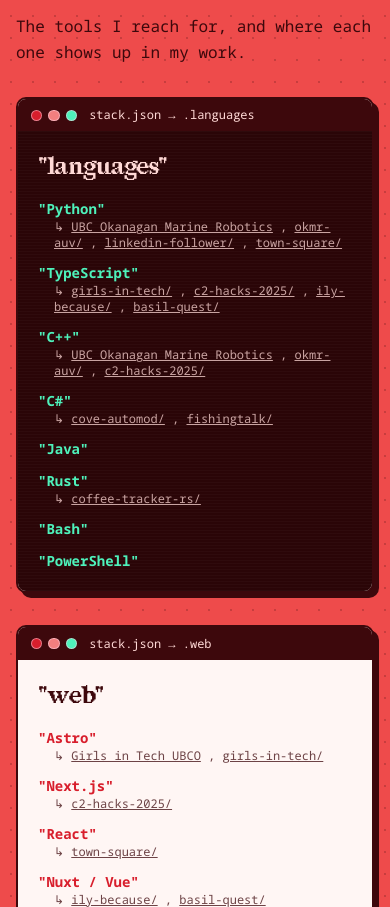
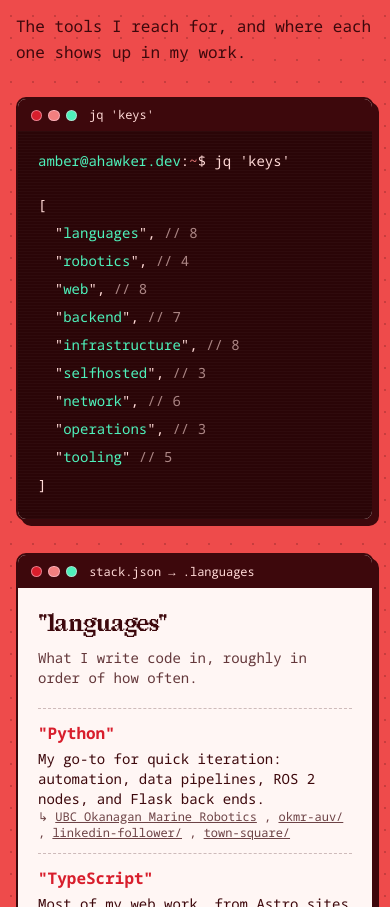
Before and after one commit to amberhawker/ahawker.dev, an Astro site: page /stack in a window 390 px wide. Shown: the part 193-1100 px from the top of the page. Built offline with nearby package versions, Linux system fonts and the light colour scheme; Astro itself is replaced by a stand-in of ours; code samples lack their colours.

Commit message:
move shii around

```diff
--- a/src/components/Terminal.astro
+++ b/src/components/Terminal.astro
@@ -52,7 +52,7 @@ const payload = JSON.stringify({ profile, experience, education, stack, links, s
         profile: { name: string; pronouns: string; roles: string[]; base: string; tagline: string; about: string[]; focus: string[] };
         experience: { id: string; title: string; org: string; summary: string; stack: string[] }[];
         education: { program: string; school: string };
-        stack: { group: string; items: string[] }[];
+        stack: { group: string; items: { name: string }[] }[];
         links: { id: string; label: string; value: string; href: string }[];
         sections: { id: string; file: string; command: string }[];
         projects: Project[];
@@ -110,7 +110,7 @@ const payload = JSON.stringify({ profile, experience, education, stack, links, s
             stack: () =>
                 '{\n' +
                 data.stack
-                    .map((g) => `  ${rose('"' + esc(g.group) + '"')}: [${g.items.map((i) => mint('"' + esc(i) + '"')).join(', ')}]`)
+                    .map((g) => `  ${rose('"' + esc(g.group) + '"')}: [${g.items.map((i) => mint('"' + esc(i.name) + '"')).join(', ')}]`)
                     .join(',\n') +
                 '\n}',
             contact: () =>
--- /dev/null
+++ b/src/content/projects/proxmox-homelab.md
@@ -0,0 +1,29 @@
+---
+title: "Proxmox Homelab"
+year: 2026
+role: "Personal infrastructure"
+shortDescription: "A home server I built from parts and have upgraded over the years. It runs Proxmox VE and hosts my media, photos, websites, and side projects."
+highlights:
+  - "Built from parts and upgraded piece by piece over several years"
+  - "Proxmox VE with ZFS storage, running VMs and LXC containers"
+  - "Caddy reverse proxy in front of the services, with remote access over Tailscale"
+  - "Hosts Jellyfin, Immich, a Bluesky PDS, websites, and personal projects"
+  - "Scheduled backups"
+tags: ["Proxmox VE", "ZFS", "Linux", "Docker", "Caddy", "Tailscale", "Jellyfin", "Immich", "Bluesky PDS"]
+featured: false
+---
+
+My homelab started as a donated computer. I've worked on it for years, upgrading one component at a time as needs changed and budget allowed, so it has grown alongside my interest in infrastructure.
+
+It runs Proxmox VE as the hypervisor, with ZFS handling storage. Services live in their own VMs and LXC containers, which keeps them isolated and lets me snapshot, roll back, or rebuild any one of them without touching the rest.
+
+Here's what it hosts:
+
+- **Jellyfin** for my media library
+- **Immich** for photo and video backup
+- **A Bluesky PDS**, my own AT Protocol personal data server
+- **Websites and personal projects**, including staging copies of things I'm working on
+
+Caddy sits in front as the reverse proxy and handles routing and TLS for every service. Tailscale gives me private remote access without opening ports to the internet. Backups run on a schedule, because a homelab without backups is just a countdown.
+
+It's also where I try things before using them at work. Running Proxmox, ZFS, and Caddy for myself has made me a lot more confident running them in production.
--- a/src/data/site.ts
+++ b/src/data/site.ts
@@ -45,13 +45,80 @@ export const education = {
   school: 'University of British Columbia, Okanagan',
 };
 
-export const stack: { group: string; items: string[] }[] = [
-  { group: 'languages', items: ['Python', 'TypeScript', 'C++', 'C#', 'Java', 'Rust', 'Bash', 'PowerShell'] },
-  { group: 'web', items: ['Astro', 'Next.js', 'React', 'Nuxt / Vue', 'Tailwind CSS'] },
-  { group: 'systems', items: ['Linux (Debian / Arch)', 'Docker', 'systemd', 'Proxmox VE', 'ZFS', 'Caddy'] },
-  { group: 'robotics', items: ['ROS 2 Jazzy / Humble', 'MicroPython'] },
-  { group: 'automation', items: ['Playwright', 'Stagehand', 'Pandas', 'openpyxl', 'REST APIs'] },
-  { group: 'security', items: ['SentinelOne', 'Adlumin', 'FortiGate', 'Network segmentation'] },
+export interface StackItem { name: string; note?: string; aliases?: string[] }
+export interface StackGroup { group: string; blurb: string; items: StackItem[] }
+
+export const stack: StackGroup[] = [
+  { group: 'languages', blurb: 'What I write code in, roughly in order of how often.', items: [
+    { name: 'Python', note: 'My go-to for quick iteration: automation, data pipelines, ROS 2 nodes, and Flask back ends.' },
+    { name: 'TypeScript', note: 'Most of my web work, from Astro sites to Next.js apps.' },
+    { name: 'C++', note: 'ROS 2 nodes for the AUV and a chat back end.' },
+    { name: 'C#', note: '.NET plugins and servers for Webfishing.', aliases: ['.NET'] },
+    { name: 'Rust', note: 'Side projects, like a caffeine tracker.' },
+    { name: 'Java', note: 'Coursework at UBC Okanagan.' },
+    { name: 'Bash', note: 'Glue scripts and server setup on Linux.' },
+    { name: 'PowerShell', note: 'Windows administration and a Twitter image scraper.' },
+  ]},
+  { group: 'robotics', blurb: 'Software that has to work without a network or a second try.', items: [
+    { name: 'ROS 2 (Jazzy / Humble)', note: 'Node architecture for the OKMR AUV.', aliases: ['ROS 2 Jazzy'] },
+    { name: 'Unity', note: 'Simulation for testing the AUV.' },
+    { name: 'PID & dead reckoning', note: 'Control and state estimation on the AUV.', aliases: ['PID & Dead Reckoning Control Systems'] },
+    { name: 'MicroPython', note: 'Sensor scripts on a Raspberry Pi Pico W.' },
+  ]},
+  { group: 'web', blurb: 'Front ends and the frameworks around them.', items: [
+    { name: 'Astro', note: 'This site and most of the sites I build for clubs and clients.' },
+    { name: 'Next.js', note: 'Full-stack apps with auth, like my C2 Hacks project.' },
+    { name: 'React', note: 'Component UIs, including a Vite and Leaflet map app.' },
+    { name: 'Vue / Nuxt', note: 'Small playful sites like basil.quest and ily-because.', aliases: ['Nuxt', 'Vue'] },
+    { name: 'Tailwind CSS', note: 'Styling on nearly everything.' },
+    { name: 'DaisyUI', note: 'Component layer on top of Tailwind.' },
+    { name: 'anime.js', note: 'Motion on this site and the Girls in Tech site.' },
+    { name: 'Vite', note: 'Build tooling for React apps.' },
+  ]},
+  { group: 'backend', blurb: 'Services, data wrangling, and the glue between them.', items: [
+    { name: 'Flask', note: 'Python APIs behind small web apps.' },
+    { name: 'Prisma', note: 'Typed database access in TypeScript projects.' },
+    { name: 'pandas', note: 'Spreadsheet ingestion and cleanup.' },
+    { name: 'openpyxl', note: 'Reading and writing Excel files.' },
+    { name: 'pydantic', note: 'Validating structured data in Python.' },
+    { name: 'REST APIs', note: 'Integrating third-party services and building my own.' },
+    { name: 'Discord bots & webhooks', note: 'Bots, plugins, and webhook notifications.', aliases: ['Discord', 'Discord webhooks'] },
+  ]},
+  { group: 'infrastructure', blurb: 'What runs my homelab, and much of what I run at work.', items: [
+    { name: 'Proxmox VE', note: 'Hypervisor for my homelab and client clusters.' },
+    { name: 'ZFS', note: 'Storage pools, snapshots, and replication.' },
+    { name: 'Linux (Debian / Arch)', note: 'Debian and Arch across servers and workstations.' },
+    { name: 'Docker', note: 'Containerised services, dev environments, and CI.' },
+    { name: 'Caddy', note: 'Reverse proxy and automatic TLS in front of everything.' },
+    { name: 'Tailscale', note: 'Private remote access without opening ports.' },
+    { name: 'systemd', note: 'Service supervision and timers.' },
+    { name: 'Cloudflare Workers', note: 'Hosting for this site and the Girls in Tech site.' },
+  ]},
+  { group: 'selfhosted', blurb: 'Services I run for myself on the homelab.', items: [
+    { name: 'Jellyfin', note: 'Streaming my media library.' },
+    { name: 'Immich', note: 'Photo and video backup.' },
+    { name: 'Bluesky PDS', note: 'My own AT Protocol personal data server.' },
+  ]},
+  { group: 'network', blurb: 'Networks and endpoint security I manage for clients.', items: [
+    { name: 'FortiGate', note: 'Firewalls and segmented client networks.' },
+    { name: 'EdgeRouter', note: 'Segmented networks alongside FortiGate.' },
+    { name: 'Network segmentation', note: 'VLANs that keep devices and services apart.' },
+    { name: 'SentinelOne', note: 'Endpoint protection across about 150 endpoints.', aliases: ['Sentinel One'] },
+    { name: 'Adlumin', note: 'Security monitoring and detection.' },
+    { name: 'ScreenConnect', note: 'Remote support sessions.' },
+  ]},
+  { group: 'operations', blurb: 'The day-to-day tools of managed IT work.', items: [
+    { name: 'Microsoft 365', note: 'Tenant, identity, and mailbox administration.' },
+    { name: 'Autotask', note: 'Ticketing and service management.' },
+    { name: 'N-able Cove', note: 'Backups for client machines.' },
+  ]},
+  { group: 'tooling', blurb: 'Making repetitive work repeatable.', items: [
+    { name: 'Playwright', note: 'Headless browser automation and scrapers.' },
+    { name: 'Stagehand', note: 'AI-driven browser sessions.' },
+    { name: 'GitHub Actions', note: 'CI for robotics and web projects.' },
+    { name: 'Devcontainers', note: 'One dev environment for a whole team.' },
+    { name: 'CMake', note: 'Builds for C++ projects.' },
+  ]},
 ];
 
 export interface Link {
--- a/src/pages/index.astro
+++ b/src/pages/index.astro
@@ -153,7 +153,7 @@ const shortcuts = [
 			<h2 class="mb-5 text-3xl font-bold text-blush sm:text-4xl">Stack</h2>
 			<pre class="overflow-x-auto text-sm leading-7"><code>{'{'}
 {stack.map((g, i) => (
-<span>  <span class="text-rose">"{g.group}"</span>: [{g.items.map((item, j) => <span><span class="text-mint">"{item}"</span>{j < g.items.length - 1 && ', '}</span>)}]{i < stack.length - 1 && ','}
+<span>  <span class="text-rose">"{g.group}"</span>: [{g.items.map((item, j) => <span><span class="text-mint">"{item.name}"</span>{j < g.items.length - 1 && ', '}</span>)}]{i < stack.length - 1 && ','}
 </span>))}{'}'}</code></pre>
 			<p class="mt-6 text-right text-sm"><a href="/stack" class="text-mint underline">where I use each tool →</a></p>
 		</Window>
--- a/src/pages/stack.astro
+++ b/src/pages/stack.astro
@@ -4,6 +4,7 @@ import Layout from '../layouts/Layout.astro';
 import Window from '../components/Window.astro';
 import PageHeader from '../components/PageHeader.astro';
 import { stack } from '../data/site';
+import type { StackItem } from '../data/site';
 
 const projects = (await getCollection('projects')).sort(
     (a, b) => a.data.order - b.data.order || b.data.year - a.data.year || a.id.localeCompare(b.id),
@@ -11,9 +12,9 @@ const projects = (await getCollection('projects')).sort(
 const roles = (await getCollection('experience')).sort((a, b) => a.data.order - b.data.order || a.id.localeCompare(b.id));
 
 const norm = (s: string) => s.toLowerCase().split(/\s*[/(]\s*/)[0].trim();
-const usedIn = (item: string) => {
-    const key = norm(item);
-    const hit = (tags: string[]) => tags.some((t) => norm(t) === key);
+const usedIn = (item: StackItem) => {
+    const keys = [item.name, ...(item.aliases ?? [])].map(norm);
+    const hit = (tags: string[]) => tags.some((t) => keys.includes(norm(t)));
     return [
         ...roles.filter((r) => hit(r.data.stack)).map((r) => ({ label: r.data.org.replace(/\s*\(.*\)$/, ''), href: `/experience#${r.id}` })),
         ...projects.filter((p) => hit(p.data.tags)).map((p) => ({ label: `${p.id}/`, href: `/projects/${p.id}` })),
@@ -24,18 +25,29 @@ const usedIn = (item: string) => {
 <Layout title="Stack" description="Tools and technologies Amber Hawker works with.">
     <PageHeader command="cat stack.json | jq" title="Stack" lead="The tools I reach for, and where each one shows up in my work." />
 
-    <div class="grid gap-8 md:grid-cols-2">
-        {stack.map((group, i) => (
-            <Window title={`stack.json → .${group.group}`} term={i % 3 === 0} bodyClass="h-full">
-                <h2 class:list={['text-2xl font-bold', i % 3 === 0 && 'text-blush']}>"{group.group}"</h2>
-                <ul class="mt-4 flex flex-col gap-3 text-sm">
+    <div class="grid gap-8 lg:grid-cols-[15rem_minmax(0,1fr)] lg:items-start">
+        <Window title="jq 'keys'" command="jq 'keys'" term reveal={false} class="lg:sticky lg:top-20">
+            <pre class="text-sm leading-7"><code><span class="text-blush">[</span>
+{stack.map((g, i) => (
+<span>  <span class="text-blush">"</span><a href={`#${g.group}`} class="text-mint">{g.group}</a><span class="text-blush">"</span>{i < stack.length - 1 && <span class="text-blush">,</span>} <span class="opacity-60">// {g.items.length}</span>
+</span>))}<span class="text-blush">]</span></code></pre>
+        </Window>
+
+        <div class="flex flex-col gap-8">
+            {stack.map((group) => (
+                <Window id={group.group} title={`stack.json → .${group.group}`}>
+                    <h2 class="text-2xl font-bold sm:text-3xl">"{group.group}"</h2>
+                    <p class="mt-2 max-w-prose text-sm opacity-80">{group.blurb}</p>
+                    <dl class="mt-5">
                         {group.items.map((item) => {
                             const uses = usedIn(item);
                             return (
-                            <li>
-                                <span class:list={['font-bold', i % 3 === 0 ? 'text-mint' : 'text-hot']}>"{item}"</span>
+                                <div class="grid gap-1 border-t border-dashed border-ink/25 py-3 sm:grid-cols-[13rem_minmax(0,1fr)] sm:gap-6">
+                                    <dt class="font-bold text-hot">"{item.name}"</dt>
+                                    <dd class="text-sm">
+                                        {item.note}
                                         {uses.length > 0 && (
-                                    <span class="block pl-4 text-xs opacity-75">
+                                            <span class="block text-xs opacity-75">
                                                 ↳{' '}
                                                 {uses.map((u, j) => (
                                                     <>
@@ -45,11 +57,13 @@ const usedIn = (item: string) => {
                                                 ))}
                                             </span>
                                         )}
-                            </li>
+                                    </dd>
+                                </div>
                             );
                         })}
-                </ul>
+                    </dl>
                 </Window>
             ))}
         </div>
+    </div>
 </Layout>
```
Lines whose indentation alone changed are shown as unchanged.
